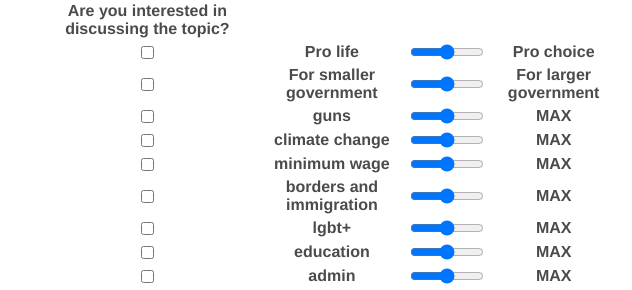
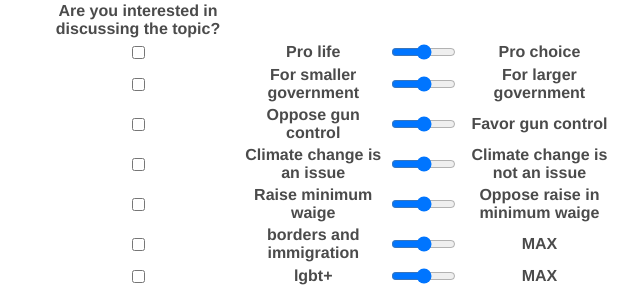
Before and after one commit to CaseMhacks9/PoliticalEmpathy, a website: page form.html in a window 1280 px wide. Shown: the part 629-919 px from the top of the page, 324-956 px from the left. Drawn offline with Linux system fonts and the light colour scheme; grey boxes are pictures that could not be loaded.

Commit message:
Form change

```diff
--- a/form.html
+++ b/form.html
@@ -186,21 +186,21 @@
 				</tr>
 				<tr>
 					<th><input type="checkbox" name="_guncontrol"></th>
-					<th>guns</th>
+					<th>Oppose gun control</th>
 					<th><input type="range" name="guncontrol" min="0" style="width:100%" max="100"></th>
-					<th>MAX</th>
+					<th>Favor gun control</th>
 				</tr>
 				<tr>
 					<th><input type="checkbox" name="_gwarming"></th>
-					<th>climate change</th>
+					<th>Climate change is an issue</th>
 					<th><input type="range" name="gwarming" min="0" style="width:100%" max="100"></th>
-					<th>MAX</th>
+					<th>Climate change is not an issue</th>
 				</tr>
 				<tr>
 					<th><input type="checkbox" name="_minwage"></th>
-					<th>minimum wage</th>
+					<th>Raise minimum waige</th>
 					<th><input type="range" name="minwage" min="0" style="width:100%" max="100"></th>
-					<th>MAX</th>
+					<th>Oppose raise in minimum waige</th>
 				</tr>
 				<tr>
 					<th><input type="checkbox" name="_borders"></th>
```
